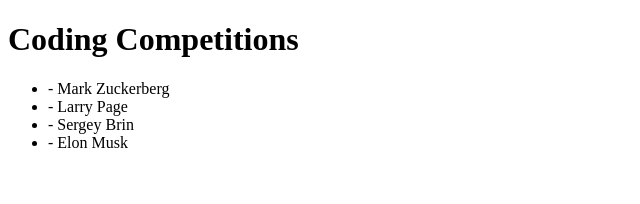
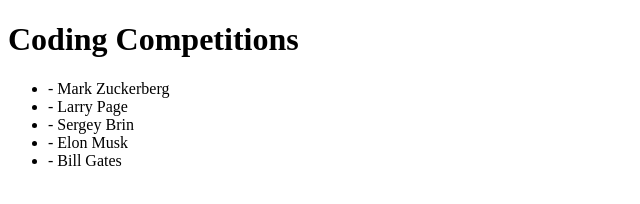
Before and after one commit to ariefrahmantech/codewars, a plain HTML site: page index.html in a window 1280 px wide. Shown: the full height of the page, 0-640 px from the left. Drawn offline with Linux system fonts and the light colour scheme.

Commit message:
Add a new candidate

```diff
--- a/index.html
+++ b/index.html
@@ -14,6 +14,7 @@
         <li>- Larry Page</li>
         <li>- Sergey Brin</li>
         <li>- Elon Musk</li>
+        <li>- Bill Gates</li>
     </ul>
 </body>
 
```
